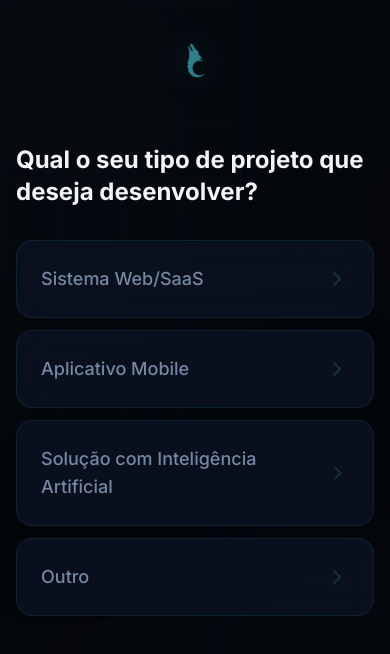
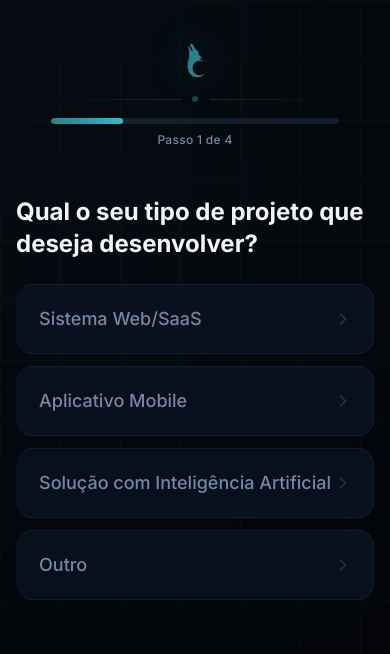
Before and after one commit to viniciusmoreira1533/canis-lp-leads-meta-2026-prototipo, a React (Vite) app: page / in a window 390 px wide. Both pictures are taken after a click on the button "Começar Agora". Shown: the top 654 px of the page. Built offline with nearby package versions, Linux system fonts and the light colour scheme.

Commit message:
feat: visual improvements — shimmer button, option cards hover, styled inputs, logo divider, progress bar, success animation + confetti

```diff
--- a/src/App.tsx
+++ b/src/App.tsx
@@ -53,9 +53,7 @@ function App() {
   const generateWhatsAppLink = () => {
     const produto = PROJECT_TYPE_LABELS[formData.projectType] || 'tecnologia';
     const estado = PROJECT_STATUS_LABELS[formData.projectStatus] || 'em planejamento';
-
     const text = `Oi, vi o anuncio na meta sobre os prototipos, preciso de um prototipo de ${produto}, atualmente meu projeto esta ${estado}. Gostaria de conversar.`;
-
     return `https://wa.me/${WHATSAPP_NUMBER}?text=${encodeURIComponent(text)}`;
   };
 
@@ -96,15 +94,24 @@ function App() {
     }
   };
 
+  const stepsList = ['intro', 'step1', 'step2', 'step3', 'step4', 'success', 'unqualified'];
+  const currentIndex = stepsList.indexOf(currentStep);
+  const isFormStep = currentStep === 'step1' || currentStep === 'step2' || currentStep === 'step3' || currentStep === 'step4';
+  const progressPercentage = currentStep === 'intro' ? 0 :
+    currentStep === 'success' || currentStep === 'unqualified' ? 100 :
+    (currentIndex / 4) * 100;
+
   const renderIntro = () => (
-    <div className="flex flex-col items-center justify-center text-center space-y-8 animate-in fade-in zoom-in duration-500 w-full max-w-2xl mx-auto mt-10">
+    <div className="flex flex-col items-center justify-center text-center space-y-8 animate-in fade-in zoom-in duration-500 w-full max-w-2xl mx-auto mt-6">
       <h1 className="text-4xl md:text-5xl font-bold tracking-tight text-foreground leading-tight px-4">
-        Veja seu projeto <span className="text-primary">PRONTO</span> antes de começar a <span className="text-primary">DESENVOLVER</span>
+        Veja seu projeto <span className="text-primary">PRONTO</span> antes de começar a{' '}
+        <span className="text-primary">DESENVOLVER</span>
       </h1>
 
       <div className="w-full glass-card rounded-2xl p-6 md:p-8 text-left text-foreground/90 space-y-4">
         <p className="font-medium text-lg border-b border-border/50 pb-4">
-          Por um investimento de R$ 1.800, o pacote de Protótipo da <span className="text-primary font-semibold">Alpha House</span> entrega:
+          Por um investimento de R$ 1.800, o pacote de Protótipo da{' '}
+          <span className="text-primary font-semibold">Alpha House</span> entrega:
         </p>
         <ul className="space-y-3 pt-2">
           {[
@@ -123,30 +130,30 @@ function App() {
 
       <button
         onClick={() => setCurrentStep('step1')}
-        className="w-full md:w-auto glow-primary relative inline-flex items-center justify-center px-10 py-5 font-bold text-white transition-all duration-300 ease-in-out bg-primary rounded-xl hover:bg-primary/90 hover:scale-[1.02] active:scale-95 focus:outline-none"
+        className="btn-cta w-full md:w-auto glow-primary relative inline-flex items-center justify-center px-10 py-5 font-bold text-white transition-all duration-300 ease-in-out bg-primary rounded-xl hover:brightness-110 hover:scale-[1.03] active:scale-95 focus:outline-none group"
       >
         <span className="text-lg">Começar Agora</span>
-        <ArrowRight className="w-6 h-6 ml-3 transition-transform group-hover:translate-x-1" />
+        <ArrowRight className="w-6 h-6 ml-3 transition-transform duration-300 group-hover:translate-x-1" />
       </button>
     </div>
   );
 
   const renderStep1 = () => (
-    <div className="w-full max-w-2xl mx-auto space-y-6 animate-in slide-in-from-right-8 fade-in duration-500 mt-10">
-      <h2 className="text-2xl md:text-3xl font-bold text-foreground mb-8">Qual o seu tipo de projeto que deseja desenvolver?</h2>
+    <div className="w-full max-w-2xl mx-auto space-y-4 animate-in slide-in-from-right-8 fade-in duration-500 mt-6">
+      <h2 className="text-2xl md:text-3xl font-bold text-foreground mb-6">Qual o seu tipo de projeto que deseja desenvolver?</h2>
       <div className="space-y-3">
         {Object.entries(PROJECT_TYPE_LABELS).map(([id, label]) => (
           <button
             key={id}
             onClick={() => handleSelect('projectType', id, 'step2')}
-            className={`w-full flex items-center justify-between p-6 rounded-2xl transition-all duration-200 text-left cursor-pointer shadow-sm ${
+            className={`w-full flex items-center justify-between p-5 rounded-2xl text-left cursor-pointer ${
               formData.projectType === id
-                ? 'glass-card-active'
-                : 'glass-card hover:border-primary/50 text-muted-foreground hover:text-foreground'
+                ? 'option-card-active'
+                : 'option-card text-muted-foreground hover:text-foreground'
             }`}
           >
             <span className="text-lg font-medium">{label}</span>
-            <ChevronRight className={`w-6 h-6 ${formData.projectType === id ? 'text-primary' : 'text-primary/30'}`} />
+            <ChevronRight className={`w-5 h-5 shrink-0 transition-transform duration-200 ${formData.projectType === id ? 'text-primary translate-x-1' : 'text-primary/40'}`} />
           </button>
         ))}
       </div>
@@ -154,8 +161,8 @@ function App() {
   );
 
   const renderStep2 = () => (
-    <div className="w-full max-w-2xl mx-auto space-y-6 animate-in slide-in-from-right-8 fade-in duration-500 mt-10">
-      <h2 className="text-2xl md:text-3xl font-bold text-foreground mb-8">Qual é o status atual do seu projeto?</h2>
+    <div className="w-full max-w-2xl mx-auto space-y-4 animate-in slide-in-from-right-8 fade-in duration-500 mt-6">
+      <h2 className="text-2xl md:text-3xl font-bold text-foreground mb-6">Qual é o status atual do seu projeto?</h2>
       <div className="space-y-3">
         {[
           { id: 'ideia', label: 'Apenas uma ideia' },
@@ -165,14 +172,14 @@ function App() {
           <button
             key={option.id}
             onClick={() => handleSelect('projectStatus', option.id, 'step3')}
-            className={`w-full flex items-center justify-between p-6 rounded-2xl transition-all duration-200 text-left cursor-pointer shadow-sm ${
+            className={`w-full flex items-center justify-between p-5 rounded-2xl text-left cursor-pointer ${
               formData.projectStatus === option.id
-                ? 'glass-card-active'
-                : 'glass-card hover:border-primary/50 text-muted-foreground hover:text-foreground'
+                ? 'option-card-active'
+                : 'option-card text-muted-foreground hover:text-foreground'
             }`}
           >
             <span className="text-lg font-medium">{option.label}</span>
-            <ChevronRight className={`w-6 h-6 ${formData.projectStatus === option.id ? 'text-primary' : 'text-primary/30'}`} />
+            <ChevronRight className={`w-5 h-5 shrink-0 transition-transform duration-200 ${formData.projectStatus === option.id ? 'text-primary translate-x-1' : 'text-primary/40'}`} />
           </button>
         ))}
       </div>
@@ -180,8 +187,8 @@ function App() {
   );
 
   const renderStep3 = () => (
-    <div className="w-full max-w-2xl mx-auto space-y-6 animate-in slide-in-from-right-8 fade-in duration-500 mt-10">
-      <h2 className="text-2xl md:text-3xl font-bold text-foreground mb-8">
+    <div className="w-full max-w-2xl mx-auto space-y-4 animate-in slide-in-from-right-8 fade-in duration-500 mt-6">
+      <h2 className="text-2xl md:text-3xl font-bold text-foreground mb-6">
         O investimento para um MVP parte de R$ 1.800. Como você planeja investir?
       </h2>
       <div className="space-y-3">
@@ -193,14 +200,14 @@ function App() {
           <button
             key={option.id}
             onClick={() => handleSelect('budget', option.id, 'step4')}
-            className={`w-full flex items-center justify-between p-6 rounded-2xl transition-all duration-200 text-left cursor-pointer shadow-sm ${
+            className={`w-full flex items-center justify-between p-5 rounded-2xl text-left cursor-pointer ${
               formData.budget === option.id
-                ? 'glass-card-active'
-                : 'glass-card hover:border-primary/50 text-muted-foreground hover:text-foreground'
+                ? 'option-card-active'
+                : 'option-card text-muted-foreground hover:text-foreground'
             }`}
           >
             <span className="text-lg font-medium">{option.label}</span>
-            <ChevronRight className={`w-6 h-6 ${formData.budget === option.id ? 'text-primary' : 'text-primary/30'}`} />
+            <ChevronRight className={`w-5 h-5 shrink-0 transition-transform duration-200 ${formData.budget === option.id ? 'text-primary translate-x-1' : 'text-primary/40'}`} />
           </button>
         ))}
       </div>
@@ -208,13 +215,13 @@ function App() {
   );
 
   const renderStep4 = () => (
-    <div className="w-full max-w-xl mx-auto animate-in slide-in-from-right-8 fade-in duration-500 mt-10">
-      <h2 className="text-3xl font-bold text-foreground mb-3 text-center">Quase lá!</h2>
+    <div className="w-full max-w-xl mx-auto animate-in slide-in-from-right-8 fade-in duration-500 mt-6">
+      <h2 className="text-3xl font-bold text-foreground mb-2 text-center">Quase lá!</h2>
       <p className="text-muted-foreground text-center mb-8 text-lg">Para onde enviamos os detalhes?</p>
 
       <form onSubmit={handleSubmit} className="space-y-5 glass-card p-8 rounded-2xl border-primary/20">
         <div>
-          <label htmlFor="name" className="block text-sm font-medium text-muted-foreground mb-1">Nome completo</label>
+          <label htmlFor="name" className="block text-sm font-medium text-muted-foreground mb-2">Nome completo</label>
           <input
             type="text"
             id="name"
@@ -222,12 +229,12 @@ function App() {
             required
             value={formData.name}
             onChange={handleInputChange}
-            className="w-full px-4 py-4 bg-input/50 border border-border rounded-xl focus:ring-2 focus:ring-primary focus:border-transparent outline-none transition-all text-foreground text-lg placeholder:text-muted-foreground/50"
+            className="input-styled w-full px-4 py-4 rounded-xl text-lg"
             placeholder="Seu nome"
           />
         </div>
         <div>
-          <label htmlFor="email" className="block text-sm font-medium text-muted-foreground mb-1">E-mail de trabalho</label>
+          <label htmlFor="email" className="block text-sm font-medium text-muted-foreground mb-2">E-mail de trabalho</label>
           <input
             type="email"
             id="email"
@@ -235,12 +242,12 @@ function App() {
             required
             value={formData.email}
             onChange={handleInputChange}
-            className="w-full px-4 py-4 bg-input/50 border border-border rounded-xl focus:ring-2 focus:ring-primary focus:border-transparent outline-none transition-all text-foreground text-lg placeholder:text-muted-foreground/50"
+            className="input-styled w-full px-4 py-4 rounded-xl text-lg"
             placeholder="seu@email.com"
           />
         </div>
         <div>
-          <label htmlFor="whatsapp" className="block text-sm font-medium text-muted-foreground mb-1">WhatsApp</label>
+          <label htmlFor="whatsapp" className="block text-sm font-medium text-muted-foreground mb-2">WhatsApp</label>
           <input
             type="tel"
             id="whatsapp"
@@ -248,14 +255,14 @@ function App() {
             required
             value={formData.whatsapp}
             onChange={handleInputChange}
-            className="w-full px-4 py-4 bg-input/50 border border-border rounded-xl focus:ring-2 focus:ring-primary focus:border-transparent outline-none transition-all text-foreground text-lg placeholder:text-muted-foreground/50"
+            className="input-styled w-full px-4 py-4 rounded-xl text-lg"
             placeholder="(11) 99999-9999"
           />
         </div>
         <button
           type="submit"
           disabled={isSubmitting}
-          className="w-full flex items-center justify-center px-8 py-5 mt-8 font-bold text-lg text-white transition-all duration-300 ease-in-out bg-primary rounded-xl hover:bg-primary/90 disabled:opacity-70 disabled:cursor-not-allowed glow-primary"
+          className="btn-cta w-full flex items-center justify-center px-8 py-5 mt-4 font-bold text-lg text-white transition-all duration-300 ease-in-out bg-primary rounded-xl hover:brightness-110 hover:scale-[1.02] active:scale-95 disabled:opacity-70 disabled:cursor-not-allowed glow-primary"
         >
           {isSubmitting ? (
             <Loader2 className="w-6 h-6 animate-spin" />
@@ -271,8 +278,15 @@ function App() {
   );
 
   const renderSuccess = () => (
-    <div className="flex flex-col items-center justify-center text-center space-y-6 animate-in zoom-in fade-in duration-500 mt-10">
-      <div className="w-24 h-24 bg-primary/20 rounded-full flex items-center justify-center mb-4 border border-primary/30 glow-primary">
+    <div className="flex flex-col items-center justify-center text-center space-y-6 animate-in zoom-in fade-in duration-500 mt-10 relative">
+      {/* Confetti */}
+      <div className="confetti-piece confetti-1" />
+      <div className="confetti-piece confetti-2" />
+      <div className="confetti-piece confetti-3" />
+      <div className="confetti-piece confetti-4" />
+      <div className="confetti-piece confetti-5" />
+
+      <div className="success-icon-animate w-24 h-24 bg-primary/20 rounded-full flex items-center justify-center mb-4 border border-primary/30 glow-primary">
         <CheckCircle2 className="w-12 h-12 text-primary" />
       </div>
       <h2 className="text-3xl md:text-4xl font-bold text-foreground">Recebemos seus dados!</h2>
@@ -283,7 +297,7 @@ function App() {
         href={generateWhatsAppLink()}
         target="_blank"
         rel="noopener noreferrer"
-        className="inline-flex items-center justify-center px-10 py-5 font-bold text-lg text-white transition-all duration-300 bg-[#25D366] rounded-xl hover:bg-[#128C7E] hover:scale-105 shadow-[0_0_30px_rgba(37,211,102,0.3)] mt-4"
+        className="btn-cta inline-flex items-center justify-center px-10 py-5 font-bold text-lg text-white transition-all duration-300 bg-[#25D366] rounded-xl hover:bg-[#128C7E] hover:scale-105 shadow-[0_0_30px_rgba(37,211,102,0.3)] mt-4"
       >
         Falar no WhatsApp
       </a>
@@ -292,7 +306,7 @@ function App() {
 
   const renderUnqualified = () => (
     <div className="flex flex-col items-center justify-center text-center space-y-6 animate-in zoom-in fade-in duration-500 mt-10">
-      <div className="w-24 h-24 bg-surface rounded-full flex items-center justify-center mb-4 border border-border">
+      <div className="w-24 h-24 glass-card rounded-full flex items-center justify-center mb-4">
         <XCircle className="w-12 h-12 text-muted-foreground" />
       </div>
       <h2 className="text-2xl md:text-3xl font-bold text-foreground">Agradecemos o interesse!</h2>
@@ -303,32 +317,49 @@ function App() {
         href="https://instagram.com/alphahouse"
         target="_blank"
         rel="noopener noreferrer"
-        className="inline-flex items-center justify-center px-10 py-5 mt-6 font-bold text-lg text-foreground transition-all duration-300 glass-card rounded-xl hover:bg-border/50 hover:scale-105"
+        className="inline-flex items-center justify-center px-10 py-5 mt-6 font-bold text-lg text-foreground transition-all duration-300 glass-card rounded-xl hover:scale-105"
       >
         Acompanhar no Instagram
       </a>
     </div>
   );
 
-  const stepsList = ['intro', 'step1', 'step2', 'step3', 'step4', 'success', 'unqualified'];
-  const currentIndex = stepsList.indexOf(currentStep);
-  const progressPercentage = currentStep === 'intro' ? 0 :
-                            currentStep === 'success' || currentStep === 'unqualified' ? 100 :
-                            ((currentIndex) / 4) * 100;
-
   return (
     <div className="min-h-screen bg-background flex flex-col font-sans selection:bg-primary/30 tech-grid relative overflow-x-hidden">
       {/* Decorative gradients */}
-      <div className="fixed top-[-20%] left-[-10%] w-[60%] h-[60%] rounded-full bg-primary/10 blur-[150px] pointer-events-none" />
-      <div className="fixed bottom-[-20%] right-[-10%] w-[50%] h-[50%] rounded-full bg-[#2e7d89]/10 blur-[150px] pointer-events-none" />
+      <div className="fixed top-[-20%] left-[-10%] w-[65%] h-[65%] rounded-full bg-primary/15 blur-[180px] pointer-events-none" />
+      <div className="fixed bottom-[-20%] right-[-10%] w-[55%] h-[55%] rounded-full bg-[#2e7d89]/12 blur-[160px] pointer-events-none" />
 
       {/* Logo Centralizado no Topo */}
-      <div className="w-full flex justify-center pt-10 pb-2 relative z-10">
-        <img src="/canis_logo.webp" alt="Canis Logo" className="h-10 object-contain drop-shadow-[0_0_15px_rgba(46,125,137,0.3)]" />
+      <div className="w-full flex flex-col items-center pt-10 pb-4 relative z-10 space-y-4">
+        <img
+          src="/canis_logo.webp"
+          alt="Canis Logo"
+          className="h-10 object-contain drop-shadow-[0_0_20px_rgba(46,125,137,0.4)]"
+        />
+        {/* Separador decorativo */}
+        <div className="logo-divider">
+          <span className="w-1.5 h-1.5 rounded-full bg-primary/50 block" />
+        </div>
+
+        {/* Barra de progresso — apenas nos steps 1-4 */}
+        {isFormStep && (
+          <div className="flex flex-col items-center gap-2 w-full max-w-xs px-4">
+            <div className="progress-bar-track w-full h-1.5">
+              <div
+                className="progress-bar-fill"
+                style={{ width: `${progressPercentage}%` }}
+              />
+            </div>
+            <span className="text-xs font-medium text-muted-foreground tracking-wide">
+              Passo {currentIndex} de 4
+            </span>
+          </div>
+        )}
       </div>
 
       {/* Área Principal */}
-      <main className="flex-1 flex flex-col items-center justify-start px-4 md:px-6 pt-4 pb-20 w-full relative z-10">
+      <main className="flex-1 flex flex-col items-center justify-start px-4 md:px-6 pt-2 pb-20 w-full relative z-10">
         <div className="w-full max-w-2xl">
           {currentStep === 'intro' && renderIntro()}
           {currentStep === 'step1' && renderStep1()}
--- a/src/index.css
+++ b/src/index.css
@@ -33,16 +33,18 @@
 }
 
 @layer utilities {
+
+  /* ─── GLASS CARDS ─── */
   .glass-card {
     background: hsla(222, 47%, 10%, 0.7);
     backdrop-filter: blur(20px);
     border: 1px solid hsla(188, 50%, 36%, 0.18);
-    transition: border-color 0.4s ease, box-shadow 0.4s ease, transform 0.4s ease;
+    transition: border-color 0.3s ease, box-shadow 0.3s ease, transform 0.2s ease;
   }
 
   .glass-card:hover {
-    border-color: hsla(188, 50%, 36%, 0.35);
-    box-shadow: 0 0 30px -8px hsla(188, 50%, 36%, 0.15), 0 0 30px -8px hsla(188, 50%, 36%, 0.2);
+    border-color: hsla(188, 50%, 36%, 0.4);
+    box-shadow: 0 0 30px -8px hsla(188, 50%, 36%, 0.2), 0 0 60px -20px hsla(188, 50%, 36%, 0.15);
   }
 
   .glass-card-active {
@@ -51,14 +53,188 @@
     box-shadow: 0 0 30px -8px hsla(188, 50%, 36%, 0.3);
   }
 
+  /* ─── GLOW ─── */
   .glow-primary {
     box-shadow: 0 0 40px -5px hsla(188, 50%, 36%, 0.5), 0 0 80px -10px hsla(188, 50%, 36%, 0.2);
   }
 
+  /* ─── TECH GRID ─── */
   .tech-grid {
     background-image:
-      linear-gradient(hsla(188, 50%, 36%, 0.03) 1px, transparent 1px),
-      linear-gradient(90deg, hsla(188, 50%, 36%, 0.03) 1px, transparent 1px);
+      linear-gradient(hsla(188, 50%, 36%, 0.05) 1px, transparent 1px),
+      linear-gradient(90deg, hsla(188, 50%, 36%, 0.05) 1px, transparent 1px);
     background-size: 60px 60px;
   }
+
+  /* ─── SHIMMER BUTTON (CTA) ─── */
+  @keyframes shimmer-slide {
+    0% { transform: translateX(-100%) skewX(-20deg); }
+    100% { transform: translateX(300%) skewX(-20deg); }
+  }
+
+  .btn-cta {
+    position: relative;
+    overflow: hidden;
+  }
+
+  .btn-cta::after {
+    content: '';
+    position: absolute;
+    top: 0;
+    left: 0;
+    width: 40%;
+    height: 100%;
+    background: linear-gradient(
+      90deg,
+      transparent 0%,
+      hsla(0, 0%, 100%, 0.12) 50%,
+      transparent 100%
+    );
+    animation: shimmer-slide 2.8s ease-in-out infinite;
+    pointer-events: none;
+  }
+
+  /* ─── OPTION CARDS (choices nos steps) ─── */
+  .option-card {
+    background: hsla(222, 47%, 9%, 0.8);
+    backdrop-filter: blur(16px);
+    border: 1px solid hsla(188, 50%, 36%, 0.16);
+    border-left: 3px solid transparent;
+    transition: border-color 0.25s ease, box-shadow 0.25s ease, transform 0.2s ease, border-left-color 0.25s ease, background 0.25s ease;
+  }
+
+  .option-card:hover {
+    border-color: hsla(188, 50%, 36%, 0.4);
+    border-left-color: #2e7d89;
+    background: hsla(188, 50%, 36%, 0.08);
+    box-shadow: 0 4px 24px -4px hsla(188, 50%, 36%, 0.18);
+    transform: translateX(4px);
+  }
+
+  .option-card-active {
+    background: hsla(188, 50%, 36%, 0.15);
+    border-color: hsla(188, 50%, 36%, 0.55);
+    border-left-color: #2e7d89;
+    box-shadow: 0 0 28px -8px hsla(188, 50%, 36%, 0.3);
+    transform: translateX(4px);
+  }
+
+  /* ─── INPUTS ESTILIZADOS ─── */
+  .input-styled {
+    background: hsla(222, 47%, 7%, 0.9);
+    border: 1px solid hsla(188, 50%, 36%, 0.2);
+    color: hsl(var(--foreground));
+    transition: border-color 0.2s ease, box-shadow 0.2s ease;
+  }
+
+  .input-styled::placeholder {
+    color: hsla(215, 20%, 55%, 0.6);
+  }
+
+  .input-styled:focus {
+    outline: none;
+    border-color: #2e7d89;
+    box-shadow: 0 0 0 3px hsla(188, 50%, 36%, 0.15), 0 0 20px -4px hsla(188, 50%, 36%, 0.2);
+  }
+
+  /* ─── LOGO DIVIDER ─── */
+  .logo-divider {
+    display: flex;
+    align-items: center;
+    gap: 12px;
+    width: 100%;
+    max-width: 280px;
+  }
+
+  .logo-divider::before,
+  .logo-divider::after {
+    content: '';
+    flex: 1;
+    height: 1px;
+    background: linear-gradient(90deg, transparent, hsla(188, 50%, 36%, 0.3));
+  }
+
+  .logo-divider::after {
+    background: linear-gradient(90deg, hsla(188, 50%, 36%, 0.3), transparent);
+  }
+
+  /* ─── PROGRESS BAR ─── */
+  .progress-bar-track {
+    background: hsla(217, 33%, 15%, 0.8);
+    border-radius: 9999px;
+    overflow: hidden;
+  }
+
+  .progress-bar-fill {
+    height: 100%;
+    background: linear-gradient(90deg, #2e7d89, hsl(188, 60%, 50%));
+    border-radius: 9999px;
+    transition: width 0.5s cubic-bezier(0.4, 0, 0.2, 1);
+    box-shadow: 0 0 10px hsla(188, 50%, 36%, 0.5);
+  }
+
+  /* ─── SUCCESS ANIMATION ─── */
+  @keyframes success-pop {
+    0% { transform: scale(0); opacity: 0; }
+    60% { transform: scale(1.15); opacity: 1; }
+    100% { transform: scale(1); opacity: 1; }
+  }
+
+  .success-icon-animate {
+    animation: success-pop 0.5s cubic-bezier(0.34, 1.56, 0.64, 1) forwards;
+  }
+
+  /* ─── CONFETTI (CSS puro) ─── */
+  @keyframes confetti-fall-1 {
+    0% { transform: translateY(-20px) rotate(0deg); opacity: 1; }
+    100% { transform: translateY(80px) rotate(180deg); opacity: 0; }
+  }
+  @keyframes confetti-fall-2 {
+    0% { transform: translateY(-20px) rotate(45deg) translateX(0); opacity: 1; }
+    100% { transform: translateY(70px) rotate(225deg) translateX(20px); opacity: 0; }
+  }
+  @keyframes confetti-fall-3 {
+    0% { transform: translateY(-10px) rotate(-30deg) translateX(0); opacity: 1; }
+    100% { transform: translateY(90px) rotate(150deg) translateX(-20px); opacity: 0; }
+  }
+
+  .confetti-piece {
+    position: absolute;
+    width: 8px;
+    height: 8px;
+    border-radius: 2px;
+    opacity: 0;
+    animation-duration: 1.2s;
+    animation-timing-function: ease-out;
+    animation-fill-mode: forwards;
+    animation-delay: var(--delay, 0s);
+  }
+
+  .confetti-1 { background: #2e7d89; top: 10%; left: 20%; animation-name: confetti-fall-1; }
+  .confetti-2 { background: hsl(188, 60%, 65%); top: 5%; left: 70%; animation-name: confetti-fall-2; --delay: 0.1s; }
+  .confetti-3 { background: #fff; top: 15%; left: 45%; animation-name: confetti-fall-3; --delay: 0.05s; border-radius: 50%; width: 6px; height: 6px; }
+  .confetti-4 { background: #2e7d89; top: 8%; left: 55%; animation-name: confetti-fall-1; --delay: 0.15s; }
+  .confetti-5 { background: hsl(188, 60%, 75%); top: 3%; left: 30%; animation-name: confetti-fall-2; --delay: 0.08s; width: 6px; height: 6px; }
+
+  /* ─── MOBILE PERFORMANCE ─── */
+  @media (max-width: 768px) {
+    .btn-cta::after {
+      animation-duration: 3.5s;
+    }
+  }
+
+  @media (prefers-reduced-motion: reduce) {
+    .btn-cta::after {
+      animation: none;
+    }
+    .option-card:hover {
+      transform: none;
+    }
+    .success-icon-animate {
+      animation: none;
+    }
+    .confetti-piece {
+      display: none;
+    }
+  }
 }
```
